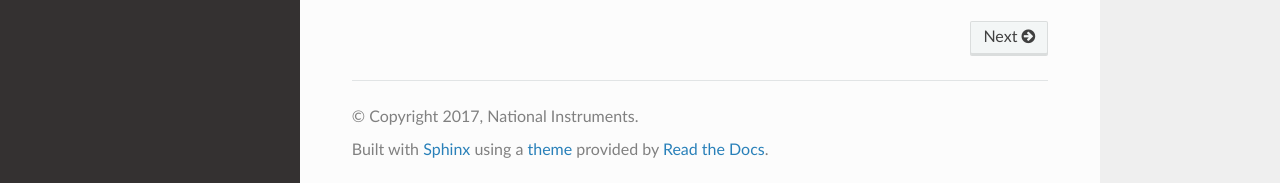
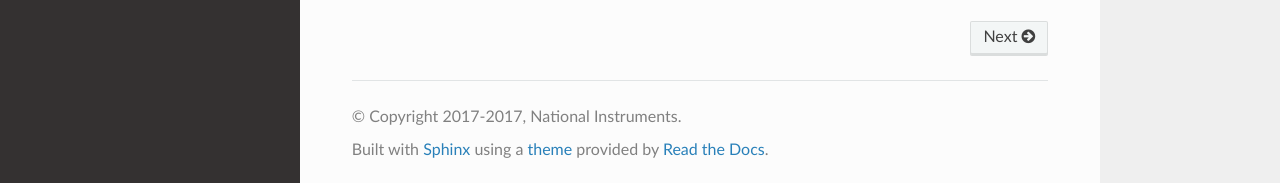
Before and after one commit to ni/nimi-python, a Sphinx documentation site: the page built from docs/index.rst, in a window 1280 px wide and 900 px high, scrolled down 3020 px. Shown: the part 714-897 px from the top of the window. Built offline with Sphinx 7.4.7 and the Read the Docs theme 2.0.0, drawn with Linux system fonts in a browser that asks for light colours.

Commit message:
Update generated files

```diff
--- a/docs/conf.py
+++ b/docs/conf.py
@@ -55,7 +55,7 @@ master_doc = 'index'
 
 # General information about the project.
 project = 'NI Modular Instruments Python API'
-copyright = '2017, National Instruments'
+copyright = '2017-2017, National Instruments'
 author = 'National Instruments'
 
 # The version info for the project you're documenting, acts as replacement for
```
